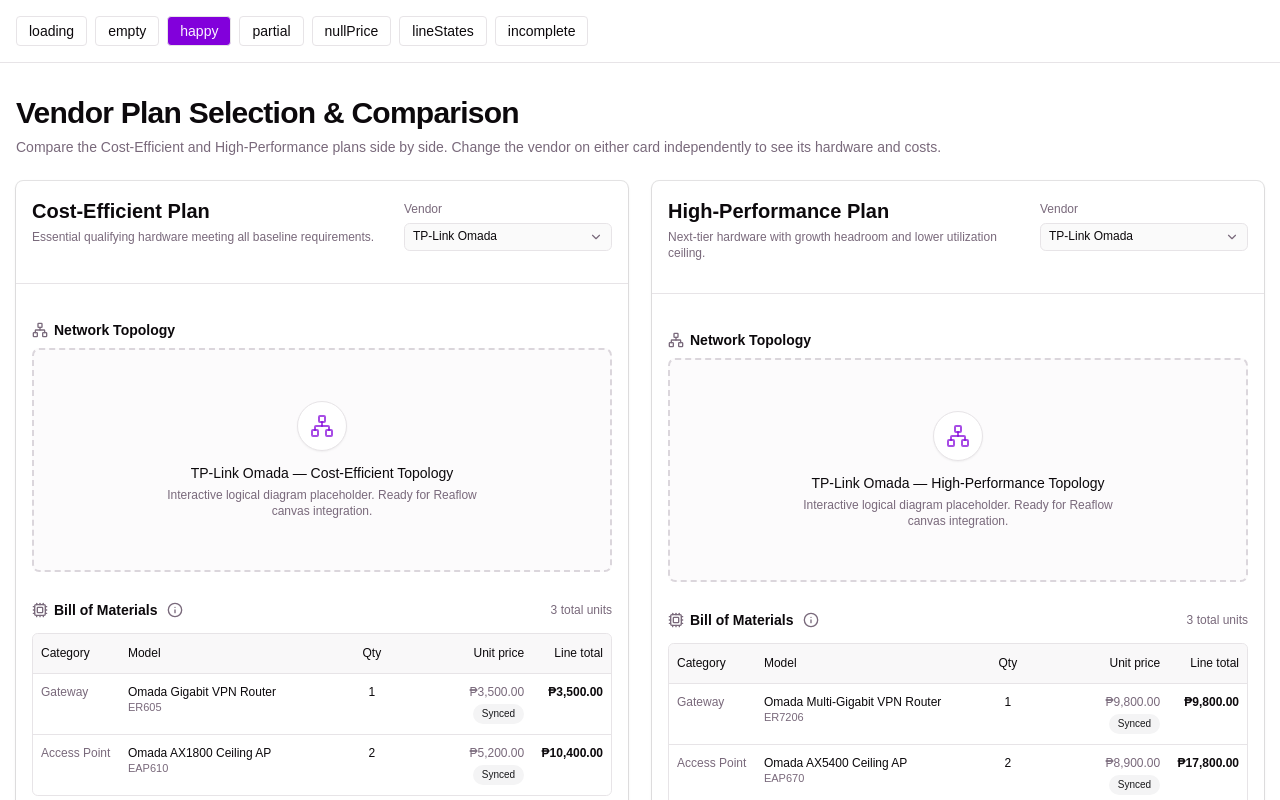
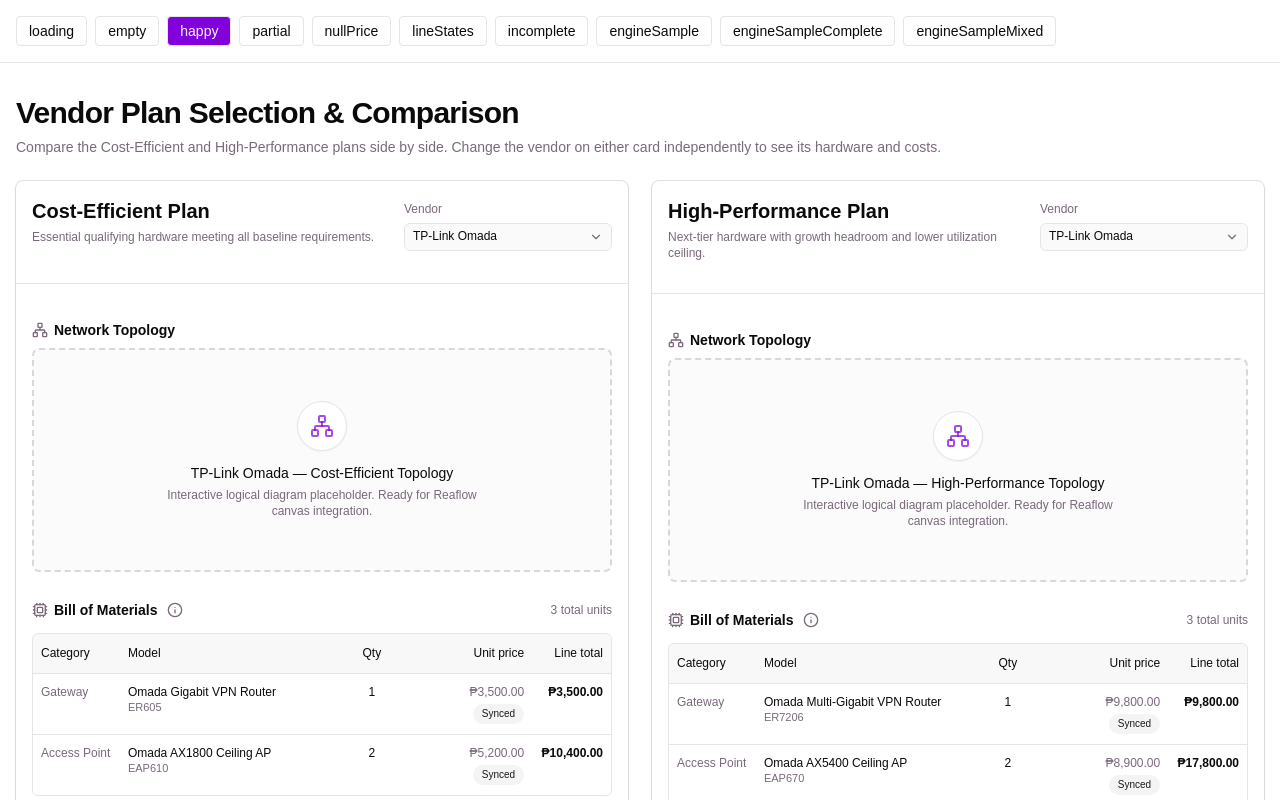
Before and after one commit to kriztiangerard/aghm-nwp-frontend, a React (Vite) app: page /dev/comparison in a window 1280 px wide. Shown: the top 800 px of the page. Built offline with nearby package versions, Linux system fonts and the light colour scheme.

Commit message:
fix: typo

```diff
--- a/src/components/comparison/fixtures.ts
+++ b/src/components/comparison/fixtures.ts
@@ -69,6 +69,6 @@ export const scenarios: Record<string, VendorPlansPayload | undefined> = {
         unmet: ["No gateway in the catalog meets the required 2,000 Mbps routing throughput."],
       }),
     },
-    ...engineScenarios, // engineSample, engineSampleComplete, engineSampleMixed
   },
+  ...engineScenarios, // engineSample, engineSampleComplete, engineSampleMixed
 };
```
